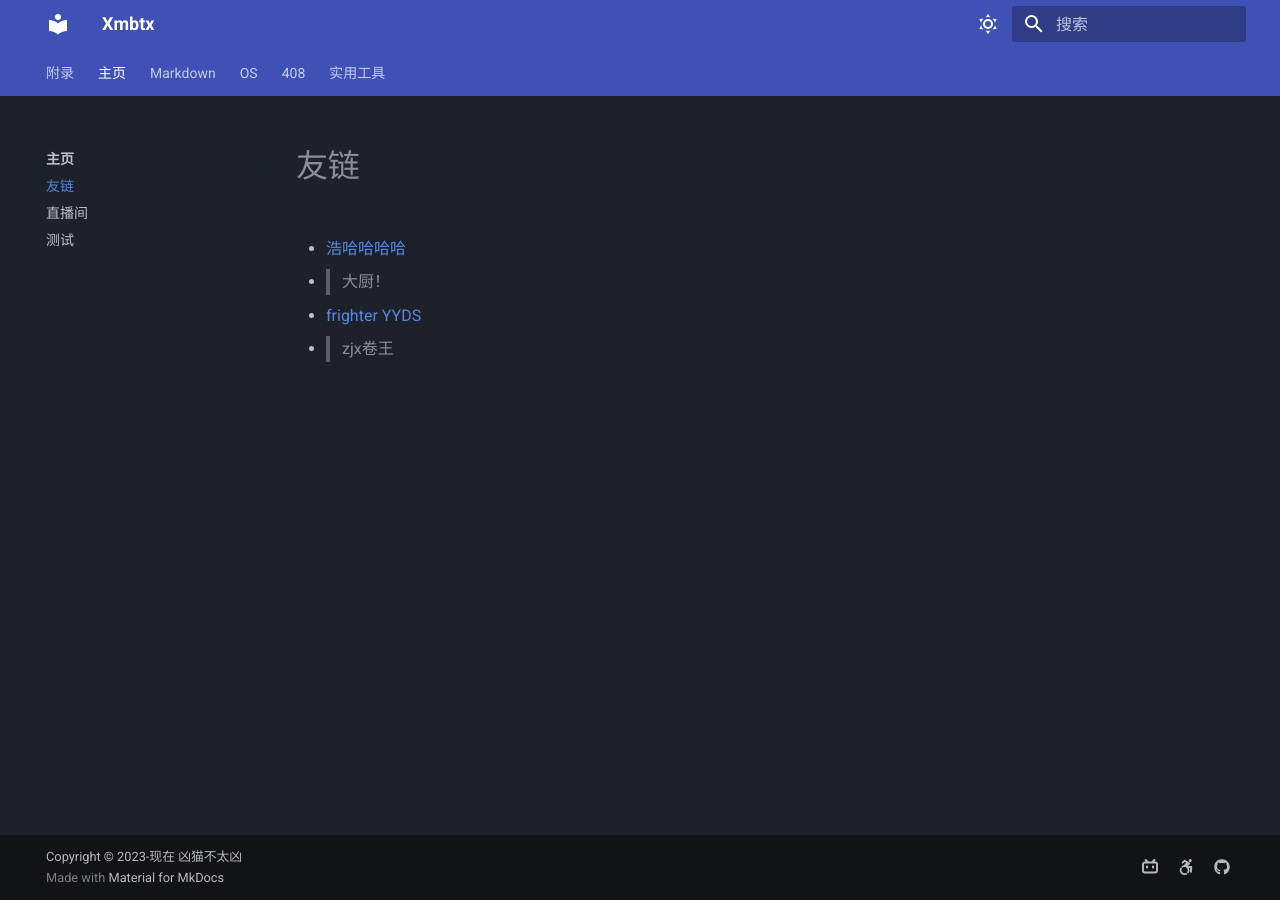
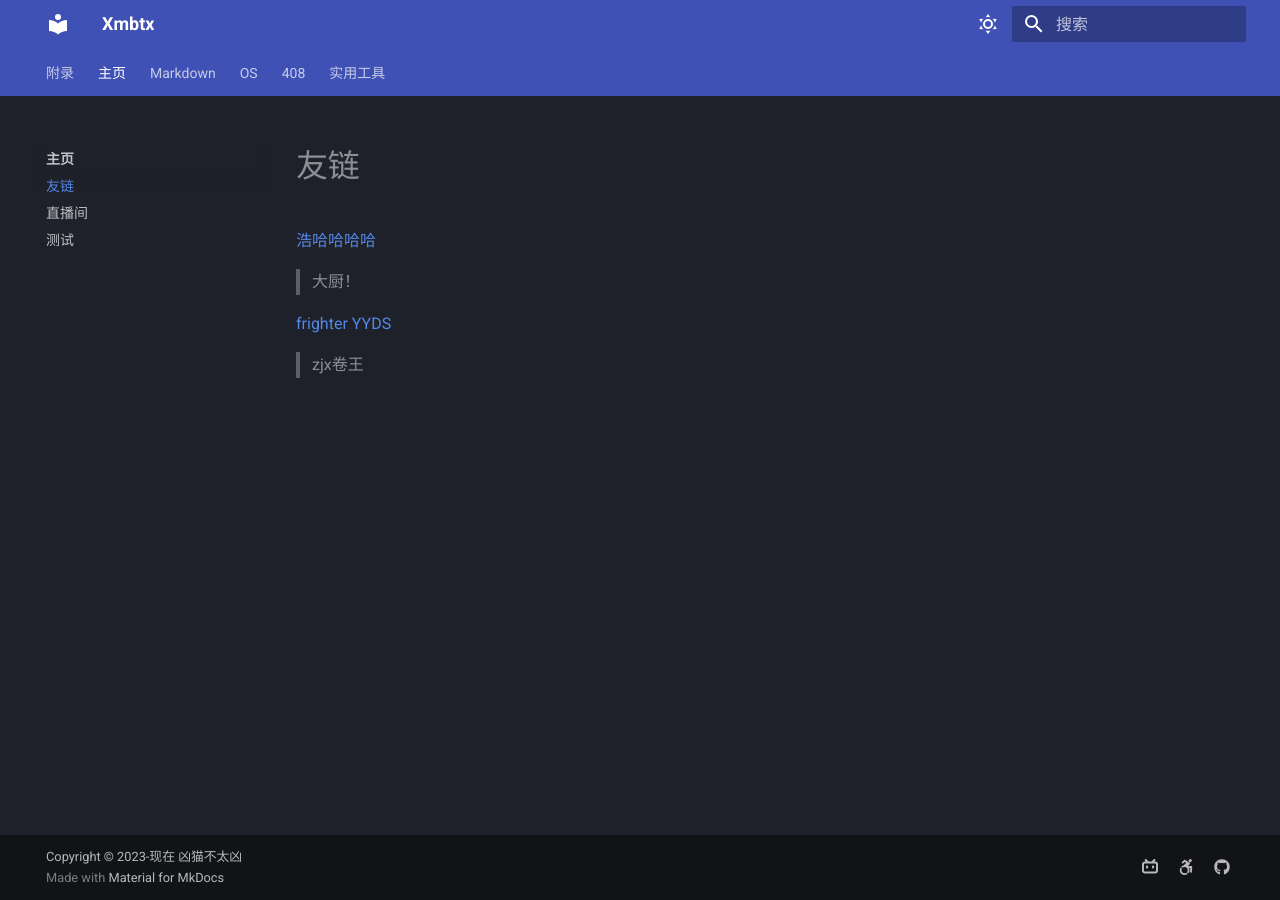
Before and after one commit to Xmbtx/xmbtx-blog, an MkDocs documentation site: the page built from docs/friends.md, in a window 1280 px wide. Built offline with MkDocs 1.6.1 and Material for MkDocs 9.7.7, drawn with Linux system fonts in a browser that asks for light colours.

Commit message:
2025-01-27_21:41:29 update

```diff
--- a/docs/friends.md
+++ b/docs/friends.md
@@ -1,9 +1,9 @@
 # 友链
 
-- [浩哈哈哈哈](https://haohaha.cn/)
+[浩哈哈哈哈](https://haohaha.cn/)
 
-- > 大厨！
+> 大厨！
 
-- [frighter YYDS](https://fighteryyds.github.io/fy-blog/)
+[frighter YYDS](https://fighteryyds.github.io/fy-blog/)
 
-- > zjx卷王
+> zjx卷王
```
